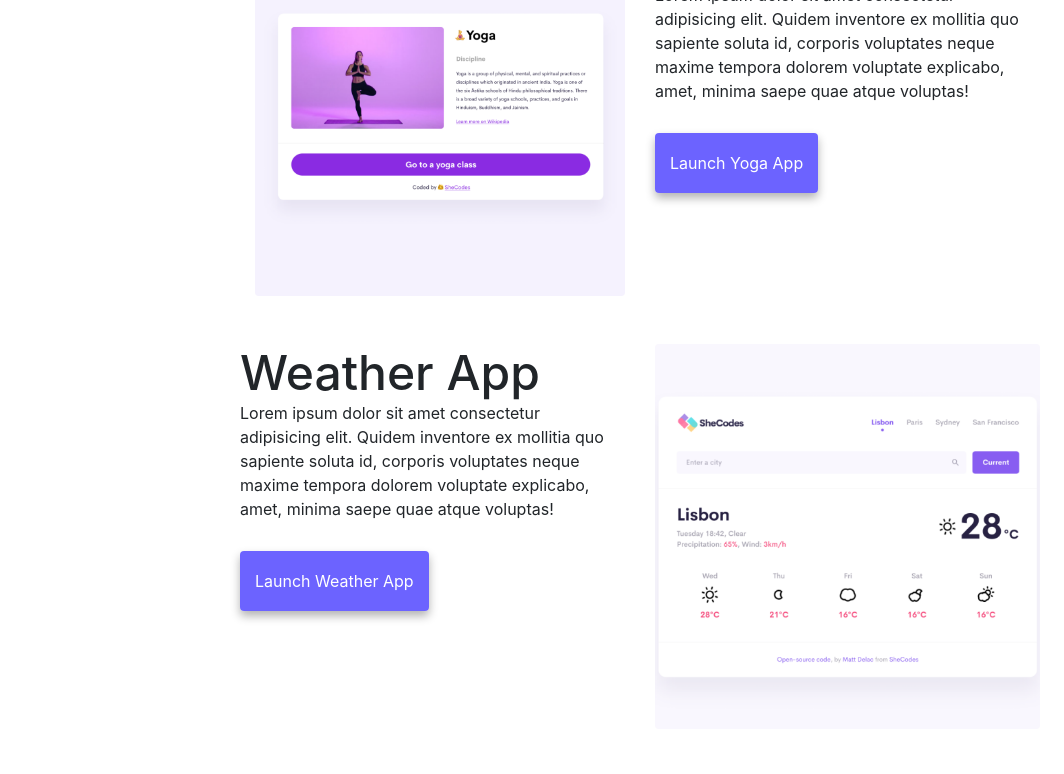
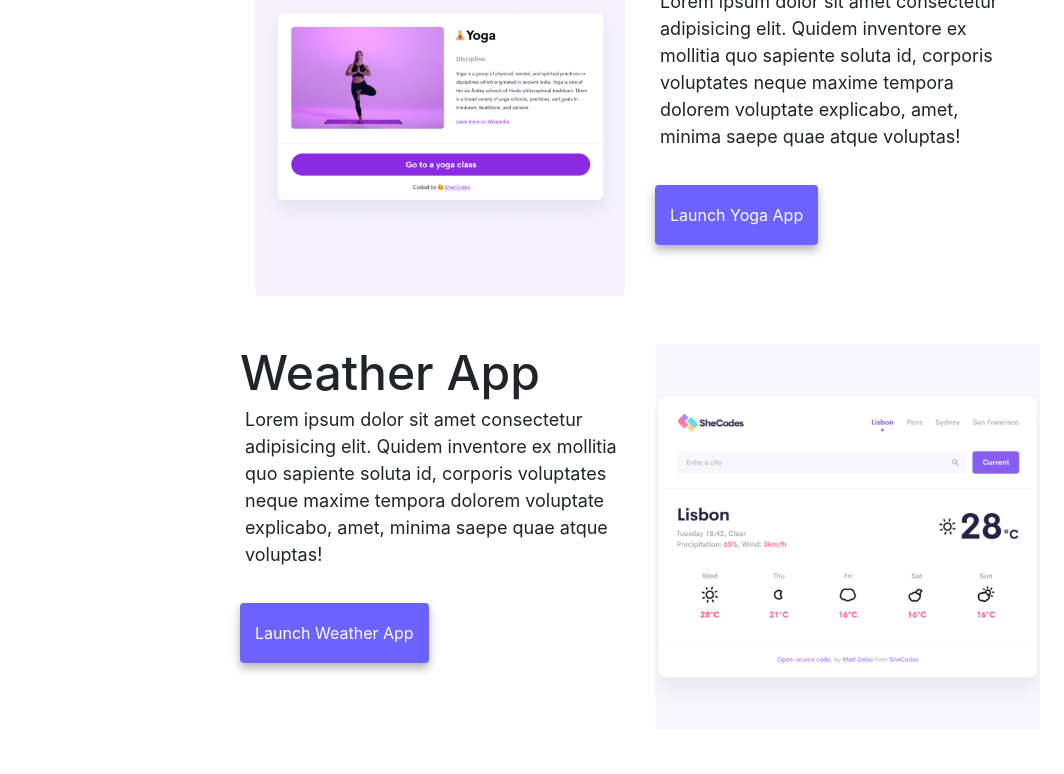
Before and after one commit to laurenlmylee/csb-84ewc, a website: page index.html in a window 1280 px wide. Shown: the part 530-1304 px from the top of the page, without its empty margins (0-1064 px from the left). Drawn offline with nearby package versions, Linux system fonts and the light colour scheme.

Commit message:
Amended paragraph styling on index.html

```diff
--- a/style.css
+++ b/style.css
@@ -27,6 +27,14 @@ h2 {
 h3 {
   font-size: 24px;
   opacity: 0.7;
+}
+
+p {
+  padding: 5px;
+  border-radius: 4px;
+  font-size: 18px;
+  line-height: 1.5;
+  text-align: left;
 }
 
 .para {
```
